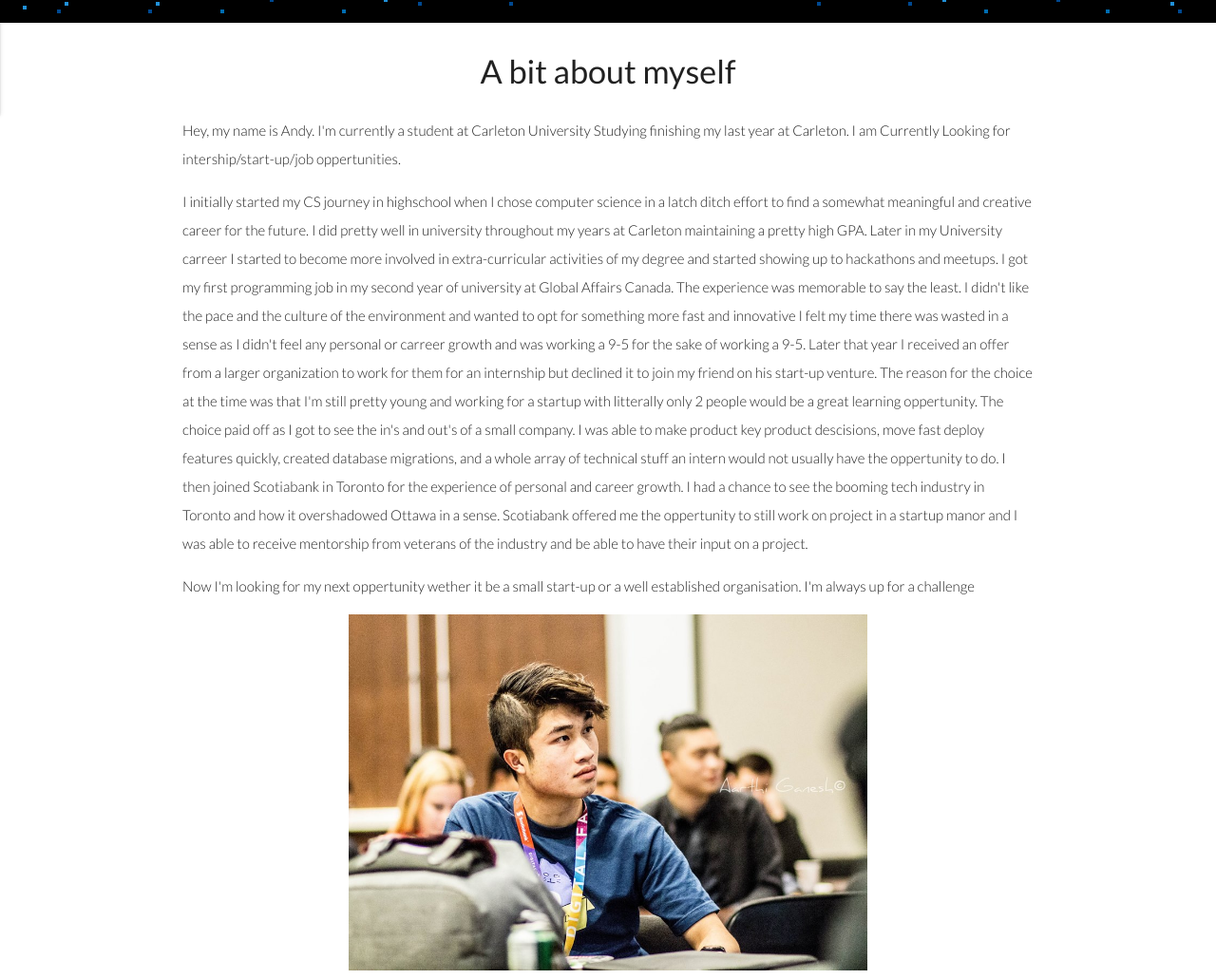
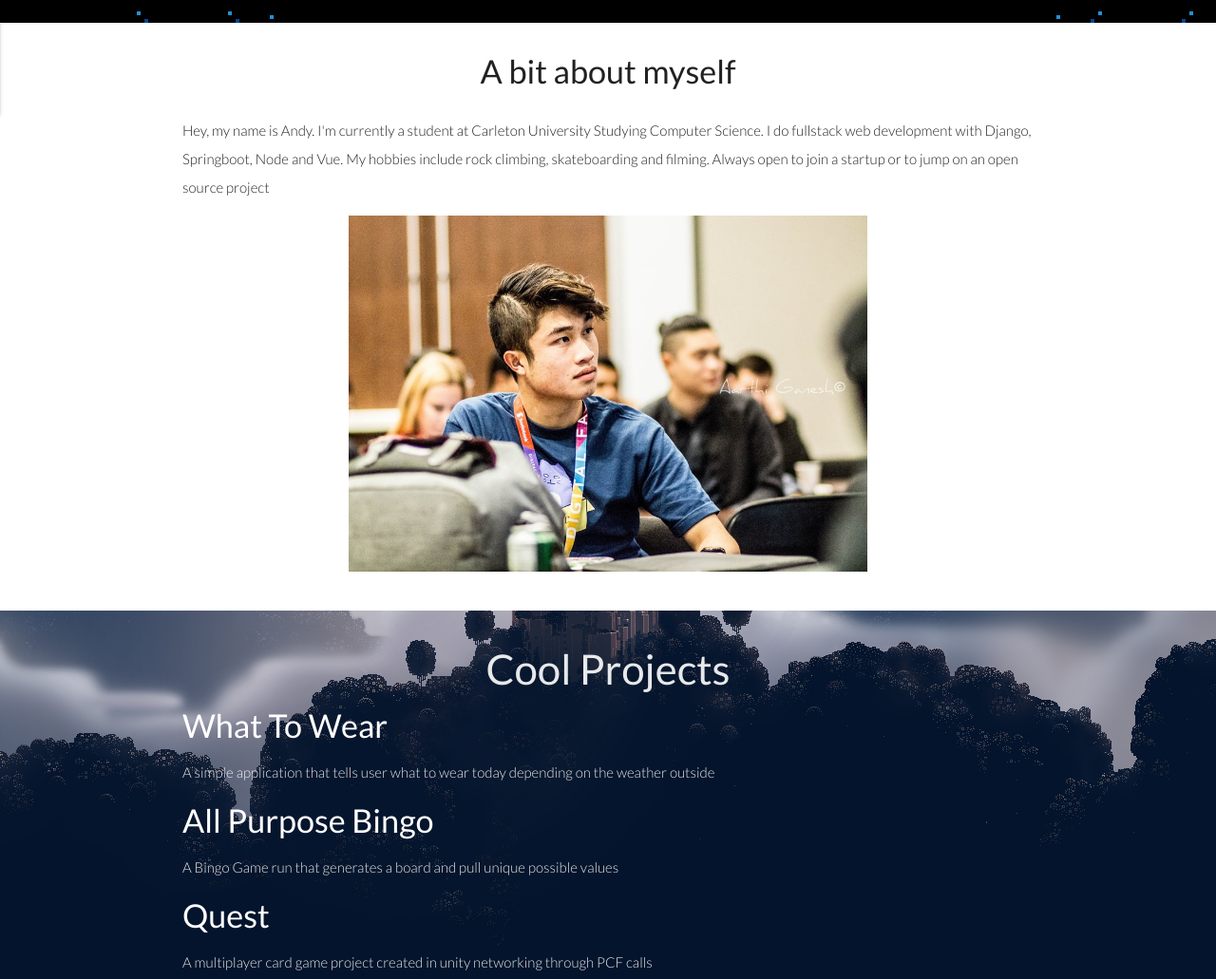
Before and after one commit to Tricktionary/Tricktionary.github.io, a plain HTML site: page index.html in a window 1280 px wide. Shown: the part 740-1771 px from the top of the page at 95% size. Drawn offline with nearby package versions, Linux system fonts and the light colour scheme.

Commit message:
Update index.html

```diff
--- a/index.html
+++ b/index.html
@@ -71,23 +71,12 @@
         <h4 class="center">A bit about myself</h4>
         <div class= "col s12">
           <p>
-             Hey, my name is Andy. I'm currently a student at Carleton University Studying finishing my last year at Carleton. I am Currently Looking for intership/start-up/job oppertunities.
+             Hey, my name is Andy. I'm currently a student at Carleton University Studying Computer Science.
+             I do fullstack web development with Django, Springboot, Node and Vue. My hobbies include
+             rock climbing, skateboarding and filming. Always open to join a startup or to jump on an open source project
           </p>
 
-          <p>
-            I initially started my CS journey in highschool when I chose computer science in a latch ditch effort to find a somewhat meaningful and creative career for the future. I did pretty well in university throughout my years at
-            Carleton maintaining a pretty high GPA. Later in my University carreer I started to become more involved in extra-curricular activities of my degree and started showing up to hackathons and meetups. I got my first programming job
-            in my second year of university at Global Affairs Canada. The experience was memorable to say the least. I didn't like the pace and the culture of the environment and wanted to opt for something more fast and innovative I felt my time there
-            was wasted in a sense as I didn't feel any personal or carreer growth and was working a 9-5 for the sake of working a 9-5. Later that year I received an offer from a larger organization to work for them for an internship but declined it to
-            join my friend on his start-up venture. The reason for the choice at the time was that I'm still pretty young and working for a startup with litterally only 2 people would be a great learning oppertunity. The choice paid off as I got to see the in's and out's of
-            a small company. I was able to make product key product descisions, move fast deploy features quickly, created database migrations, and a whole array of technical stuff an intern would not usually have the oppertunity to do.
-            I then joined Scotiabank in Toronto for the experience of personal and career growth. I had a chance to see the booming tech industry in Toronto and how it overshadowed Ottawa in a sense. Scotiabank offered me the oppertunity
-            to still work on project in a startup manor and I was able to receive mentorship from veterans of the industry and be able to have their input on a project.
-          </p>
 
-          <p>
-            Now I'm looking for my next oppertunity wether it be a small start-up or a well established organisation. I'm always up for a challenge
-          </p>
         </div>
         <center>
           <img src = "profile.jpg" height="375px">
```
